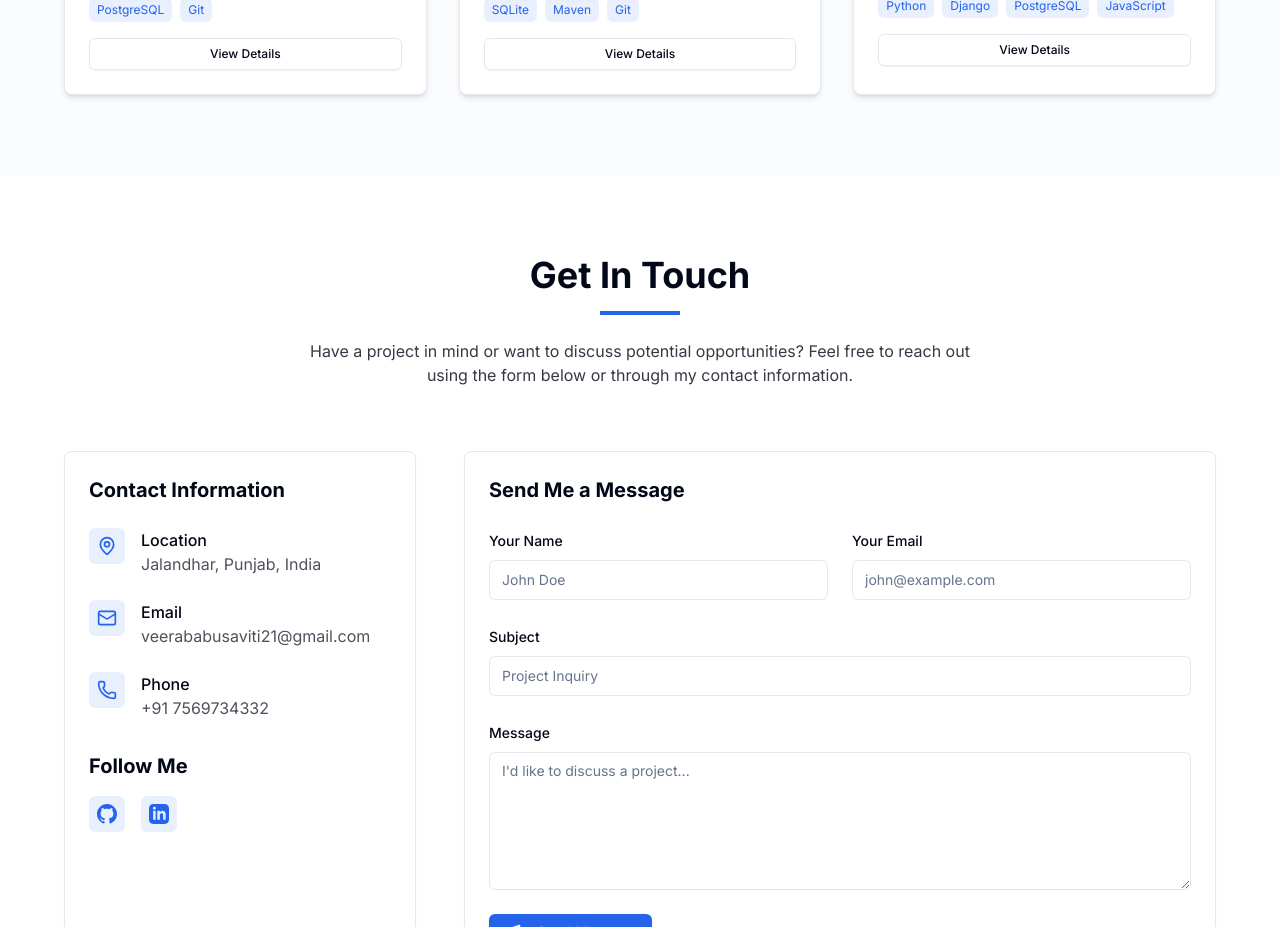
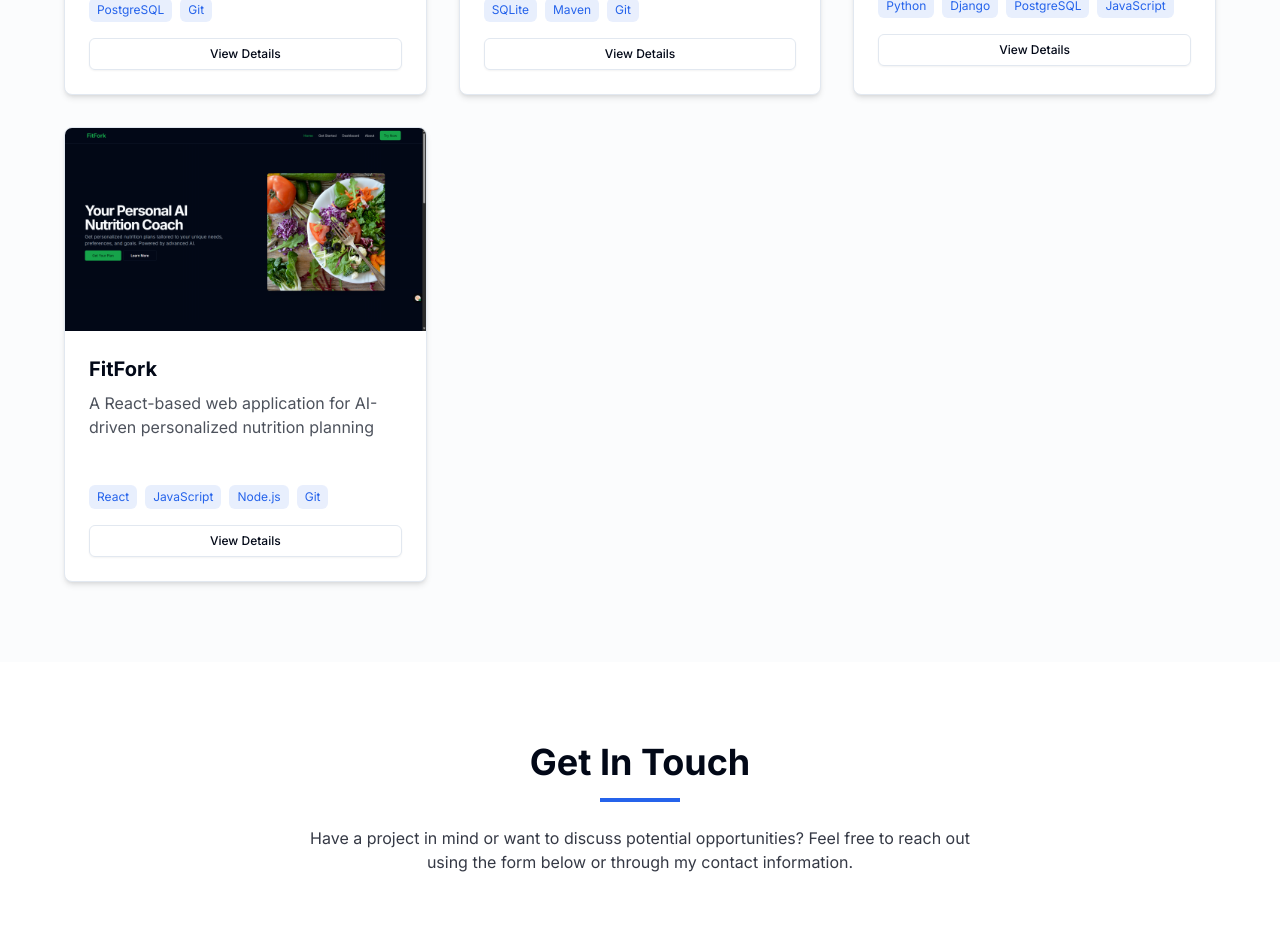
Before and after one commit to M1D0R1x/veeraportfolio2, a Next.js app: page / in a window 1280 px wide. Shown: the part 3300-4227 px from the top of the page. Built offline with nearby package versions, Linux system fonts and the light colour scheme.

Commit message:
added fitfork image and then update the aspect ratio code to handle photo covering the data after expanding

```diff
--- a/components/projects.tsx
+++ b/components/projects.tsx
@@ -97,6 +97,24 @@ export default function Projects() {
                 "Integrated JavaScript for front-end animation rendering",
             ],
         },
+        {
+            id: 4,
+            title: "FitFork",
+            description: "A React-based web application for AI-driven personalized nutrition planning",
+            image: "/images/fitfork.png",
+            tags: ["React", "JavaScript", "Node.js", "Git"],
+            category: ["web", "react"],
+            demoUrl: "https://fitfork.vercel.app",
+            codeUrl: "https://github.com/M1D0R1x/fitfork",
+            details:
+                "FitFork is a React-based web application under development, designed to integrate AI for generating personalized nutrition plans based on user health and preferences.",
+            features: [
+                "Built with React for a responsive and interactive user interface",
+                "Implemented forms for collecting user health and dietary preferences",
+                "Structured for future AI model integration to deliver tailored nutrition recommendations",
+            ],
+        },
+
     ]
 
     const filters = [
@@ -233,14 +251,14 @@ export default function Projects() {
                         <span className="sr-only">Close</span>
                     </DialogClose>
 
-                    <div className="relative aspect-video rounded-lg overflow-hidden mb-6">
+                    <div className="relative w-full max-h-[40vh] rounded-lg overflow-hidden mb-6">
                         {selectedProject && (
                             <Image
                                 src={selectedProject.image || "/images/fallback.png"} // Fallback image
                                 alt={selectedProject.title}
                                 width={800}
                                 height={600}
-                                className="object-cover"
+                                className="w-full h-auto object-contain rounded-lg"
                             />
                         )}
                     </div>
@@ -264,8 +282,8 @@ export default function Projects() {
                                 <div className="flex flex-wrap gap-2">
                                     {selectedProject?.tags.map((tag, index) => (
                                         <span key={index} className="px-3 py-1 bg-secondary text-secondary-foreground rounded-full text-sm">
-                                            {tag}
-                                        </span>
+                                {tag}
+                            </span>
                                     ))}
                                 </div>
                             </div>
```
Also changed, not shown: public/images/fitfork.png (added).
